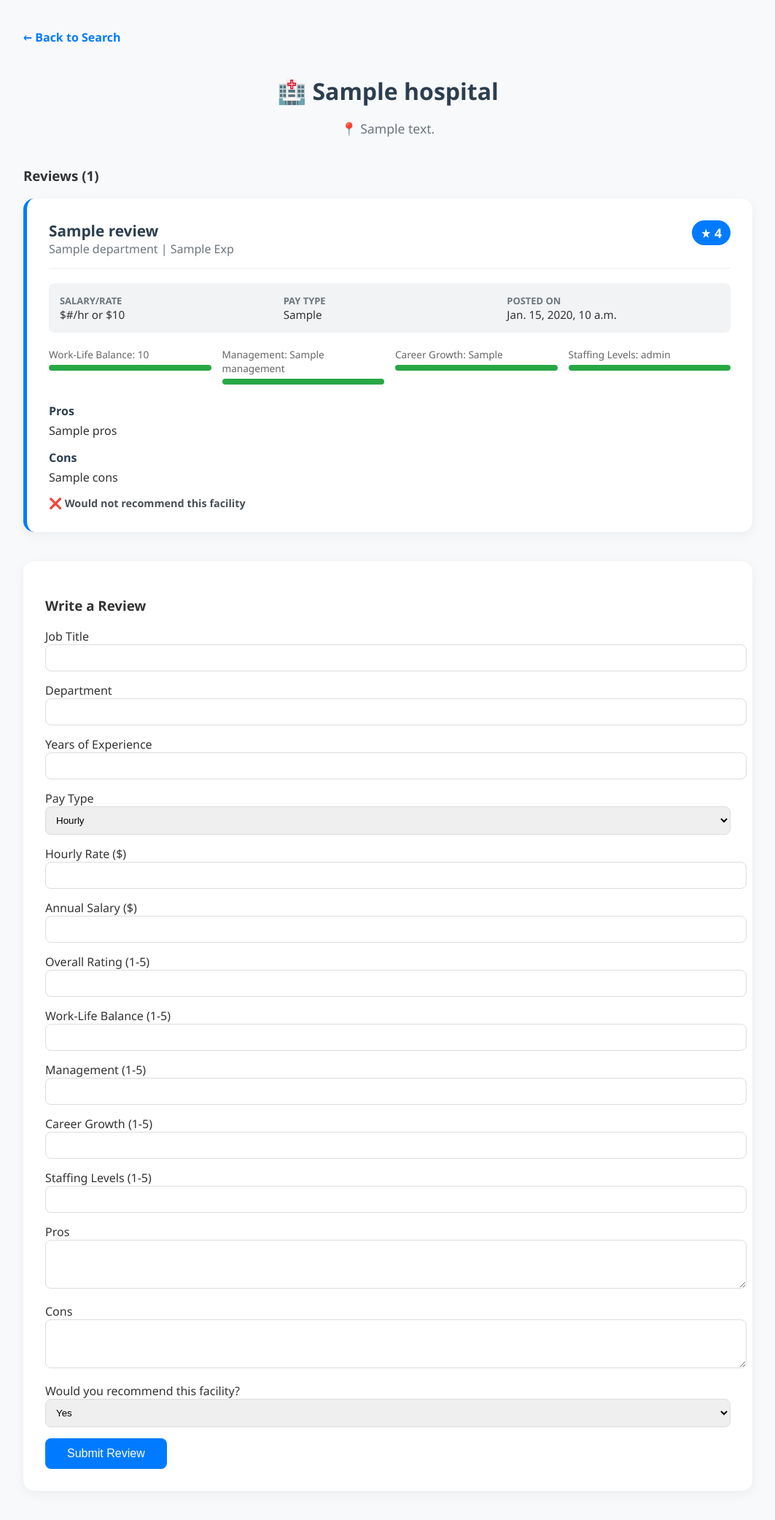
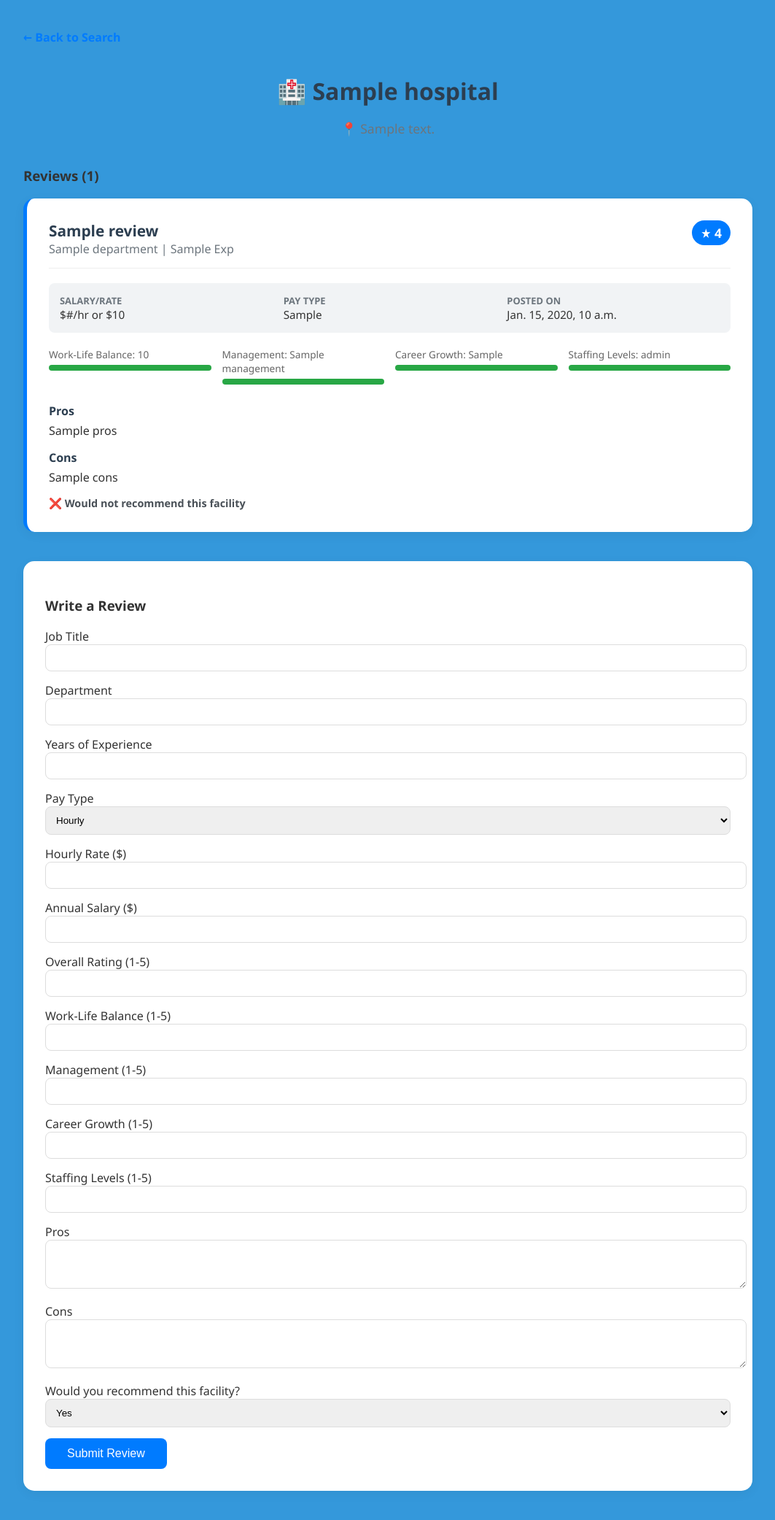
Before and after one commit to 22jonliu/RateMyHospital, a Django app: template main/templates/hospital_detail.html in a window 1280 px wide. Shown: the whole page at 73% size, without its empty margins (108-1171 px from the left). Run offline with Django 5.2, Linux system fonts and the light colour scheme; the template is opened without the code that fills it: most values are stand-ins (such as "Sample title", 1, 10 or a date in 2020).

Commit message:
changed detailhtml background color to match  home color

```diff
--- a/main/templates/hospital_detail.html
+++ b/main/templates/hospital_detail.html
@@ -10,7 +10,7 @@
             max-width: 1000px;
             margin: 0 auto;
             padding: 40px 20px;
-            background-color: #f8f9fa;
+            background-color: #3498db;
             color: #333;
         }
         .header {
```
